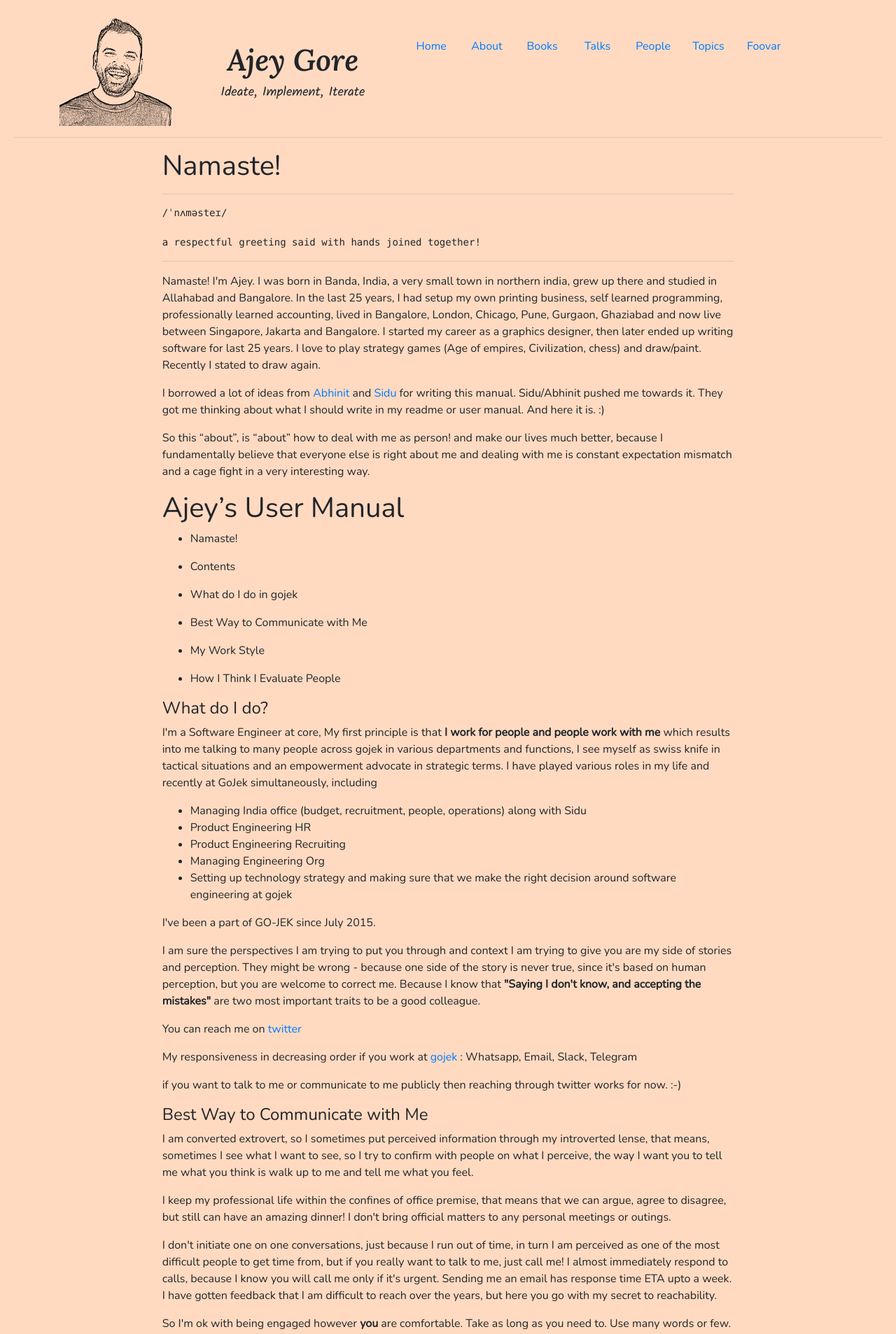
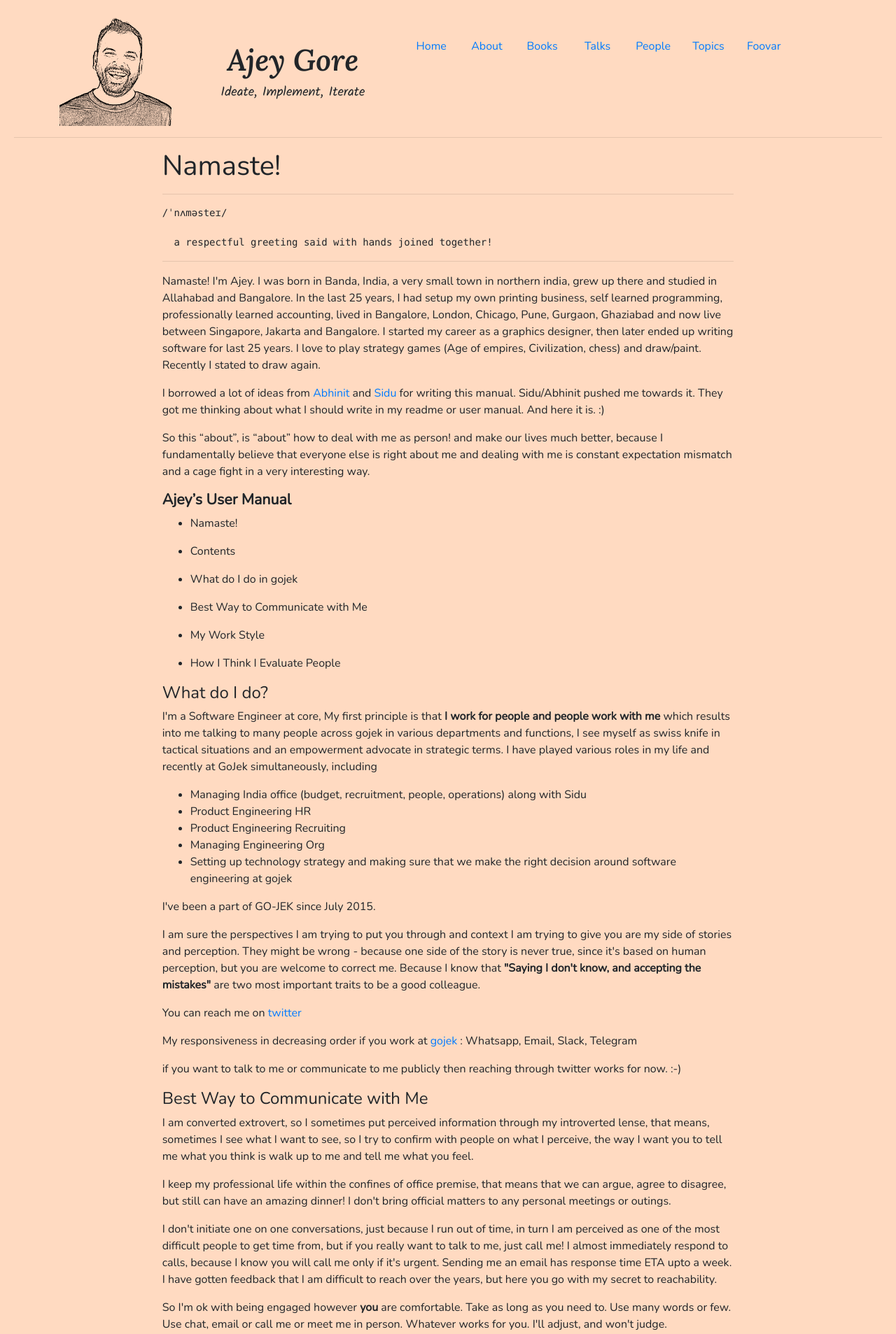
Before and after one commit to ajeygore/ajeygore.github.com, a Jekyll site: the page built from about.md, in a window 1280 px wide. Shown: the top 1907 px of the page at 70% size. Built offline with Jekyll 4.4.1, drawn with Linux system fonts in a browser that asks for light colours.

````diff
--- a/about.md
+++ b/about.md
@@ -13,7 +13,7 @@ permalink: /about
 ```
 /ˈnʌməsteɪ/
 
-a respectful greeting said with hands joined together!
+  a respectful greeting said with hands joined together!
 ```
 --------
 
@@ -31,7 +31,7 @@ Sidu/Abhinit pushed me towards it. They got me thinking about what I should writ
 So this "about", is "about" how to deal with me as person! and make our lives much better, because I fundamentally believe that everyone else is right about me
 and dealing with me is constant expectation mismatch and a cage fight in a very interesting way.
 
-# Ajey's User Manual
+## __Ajey's User Manual__
 
 * Namaste!
 
````
Also changed, not shown: 1 other file.
